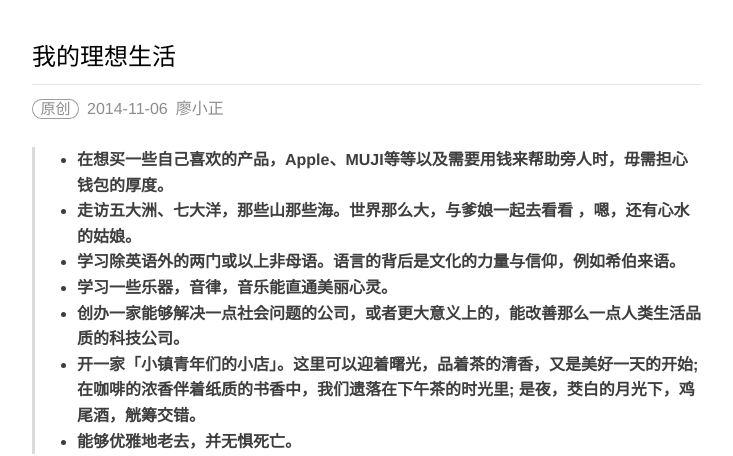
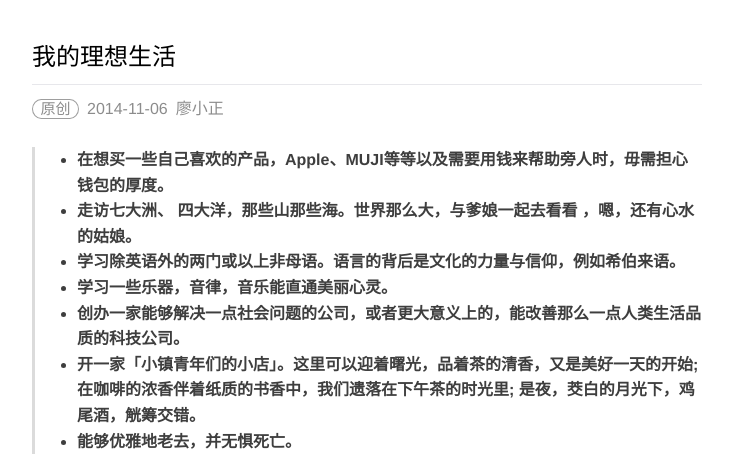
Before and after one commit to vivlong/vivlong.github.io, a Jekyll site: the page built from _posts/2014-11-06-我的理想生活.md, in a window 1280 px wide. Shown: the top 456 px of the page, without its empty margins (273-1006 px from the left). Built offline with Jekyll 4.4.1, drawn with Linux system fonts in a browser that asks for light colours.

Commit message:
Update 2014-11-06-我的理想生活.md

```diff
--- a/_posts/2014-11-06-我的理想生活.md
+++ b/_posts/2014-11-06-我的理想生活.md
@@ -7,7 +7,7 @@ tags: [随想]
 >
 * **在想买一些自己喜欢的产品，Apple、MUJI等等以及需要用钱来帮助旁人时，毋需担心钱包的厚度。**
 >
-* **走访五大洲、七大洋，那些山那些海。世界那么大，与爹娘一起去看看 ，嗯，还有心水的姑娘。**
+* **走访七大洲、 四大洋，那些山那些海。世界那么大，与爹娘一起去看看 ，嗯，还有心水的姑娘。**
 >
 * **学习除英语外的两门或以上非母语。语言的背后是文化的力量与信仰，例如希伯来语。**
 >
```
